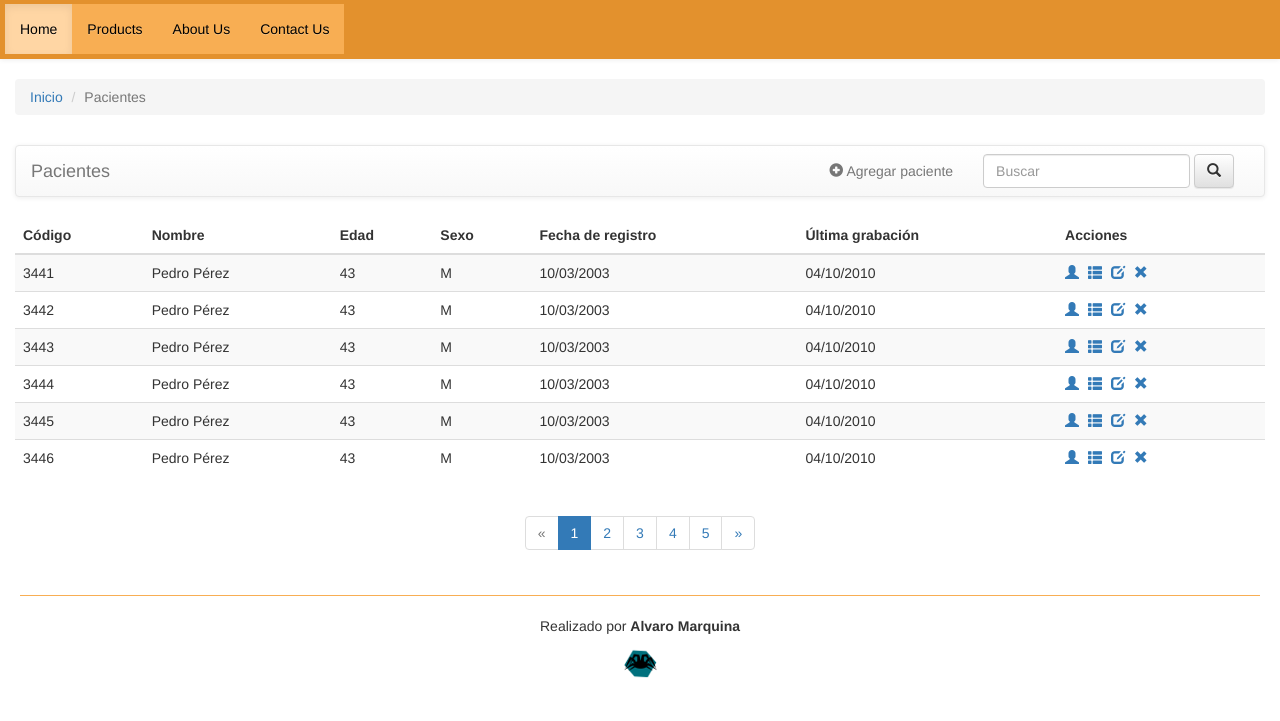
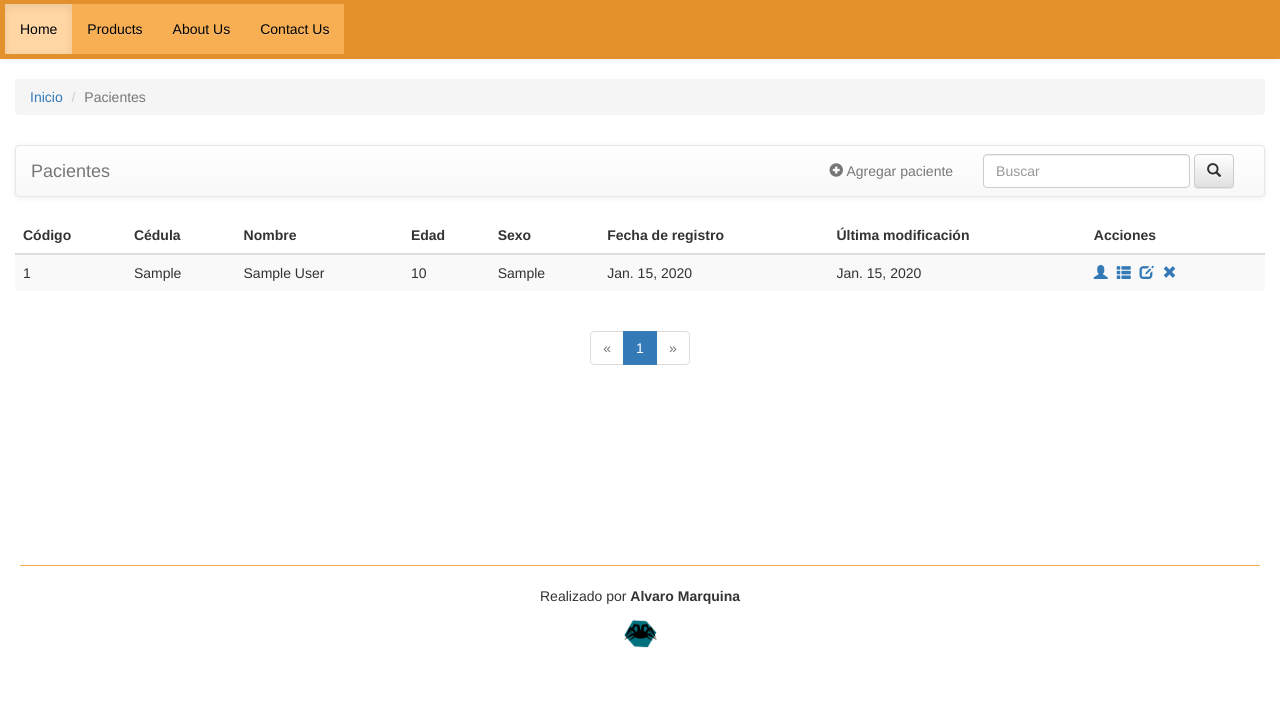
Before and after one commit to wott86/dacardioapp, a Django app: template apps/patients/templates/patient_list.html in a window 1280 px wide. Shown: the part 131-852 px from the top of the page. After the commit the page ends 779 px from the top, so only its background shows below. Run offline with Django 3.2, Linux system fonts and the light colour scheme; the template is opened without the code that fills it: most values are stand-ins (such as "Sample title", 1, 10 or a date in 2020); some libraries are stand-ins or nearby versions.

Commit message:
patient list

```diff
--- a/apps/patients/models.py
+++ b/apps/patients/models.py
@@ -139,7 +139,7 @@ class Patient(models.Model):
 
     @property
     def id_card(self):
-        return '%s - %s' % (self.id_card_prefix, self.id_card_number)
+        return '%s-%s' % (self.id_card_prefix, self.id_card_number)
 
     @property
     def age(self):
--- a/apps/patients/templates/patient_list.html
+++ b/apps/patients/templates/patient_list.html
@@ -1,5 +1,6 @@
 {% extends "base.html" %}
 {% load i18n %}
+{% load l10n %}
 {% load static %}
 {% block extra_static %}
     <link rel="stylesheet" href="{% static "css/patient_list.css" %}"/>
@@ -53,24 +54,26 @@
                     <thead>
                     <tr>
                         <th>{% trans "Código" %}</th>
+                        <th>{% trans "Cédula" %}</th>
                         <th>{% trans "Nombre" %}</th>
                         <th>{% trans "Edad" %}</th>
                         <th>{% trans "Sexo" %}</th>
                         <th>{% trans "Fecha de registro" %}</th>
-                        <th>{% trans "Última grabación" %}</th>
+                        <th>{% trans "Última modificación" %}</th>
                         <th>{% trans "Acciones" %}</th>
                     </tr>
                     </thead>
                     <tbody>
                     {% with ''|center:6 as range %}
-                        {% for i in range %}
+                        {% for patient in page.object_list %}
                             <tr>
-                                <td>344{{ forloop.counter }}</td>
-                                <td>Pedro P&eacute;rez</td>
-                                <td>43</td>
-                                <td>M</td>
-                                <td>10/03/2003</td>
-                                <td>04/10/2010</td>
+                                <td>{{ patient.id }}</td>
+                                <td>{{ patient.id_card }}</td>
+                                <td>{{ patient.full_name }}</td>
+                                <td>{{ patient.age }}</td>
+                                <td>{{ patient.get_gender_display }}</td>
+                                <td>{{ patient.first_history.date|date }}</td>
+                                <td>{{ patient.last_history.date|date }}</td>
                                 <td class="actions">
                                     <a href="{% url 'patient_detail' forloop.counter %}" title="{% trans "Ficha del paciente" %}" data-toggle="tooltip"
                                        data-placement="left"><span class="glyphicon glyphicon-user"
@@ -82,7 +85,7 @@
                                        data-toggle="tooltip" data-placement="bottom"><span
                                             class="glyphicon glyphicon-edit" aria-hidden="true"></span></a>
                                     <a href="#" title="{% trans "Desactivar paciente" %}" data-toggle="tooltip"
-                                       data-placement="right"><span class="glyphicon glyphicon-remove"
+                                       data-placement="bottom"><span class="glyphicon glyphicon-remove"
                                                                     aria-hidden="true"></span></a>
                                 </td>
                             </tr>
@@ -93,20 +96,28 @@
                 <div align="center">
                     <nav>
                         <ul class="pagination">
-                            <li class="disabled">
-                                <a href="#" aria-label="Previous">
+                            <li class="{% if not page.has_previous %}disabled{% endif %}">
+                                {% if page.has_previous %}
+                                <a href="?page={{ page.previous_page_number }}" aria-label="Previous">
                                     <span aria-hidden="true">&laquo;</span>
                                 </a>
+                                {% else %}
+                                    <span aria-hidden="true">&laquo;</span>
+                                {% endif %}
                             </li>
-                            <li class="active"><a href="#">1</a></li>
-                            <li><a href="#">2</a></li>
-                            <li><a href="#">3</a></li>
-                            <li><a href="#">4</a></li>
-                            <li><a href="#">5</a></li>
-                            <li>
-                                <a href="#" aria-label="Next">
+                            {% for i in page.paginator.range_pages %}
+                                <li class="{% if page.number == i %}active{% endif %}"><a href="?page={{ i }}">1</a></li>
+                            {% empty %}
+                                <li class="active"><a href="?page=1">1</a></li>
+                            {% endfor %}
+                            <li class="{% if not page.has_next %}disabled{% endif %}">
+                                {% if page.has_next %}
+                                <a href="?page={{ page.next_page_number }}" aria-label="Next">
                                     <span aria-hidden="true">&raquo;</span>
                                 </a>
+                                {% else %}
+                                    <span aria-hidden="true">&raquo;</span>
+                                {% endif %}
                             </li>
                         </ul>
                     </nav>
```
Also changed, not shown: apps/patients/views.py (+10 -1 lines).
